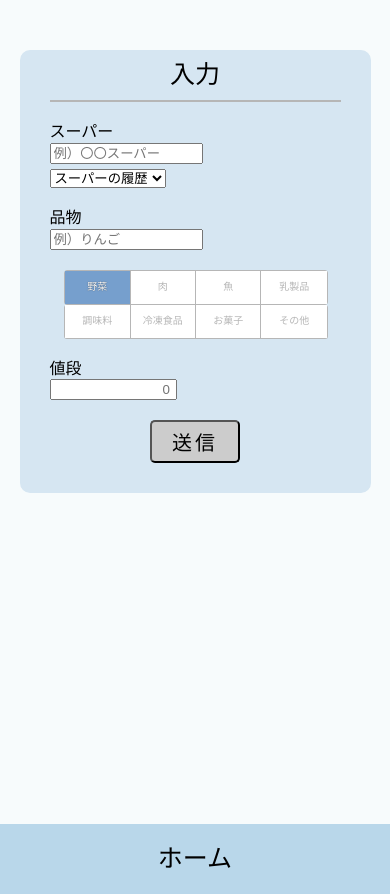
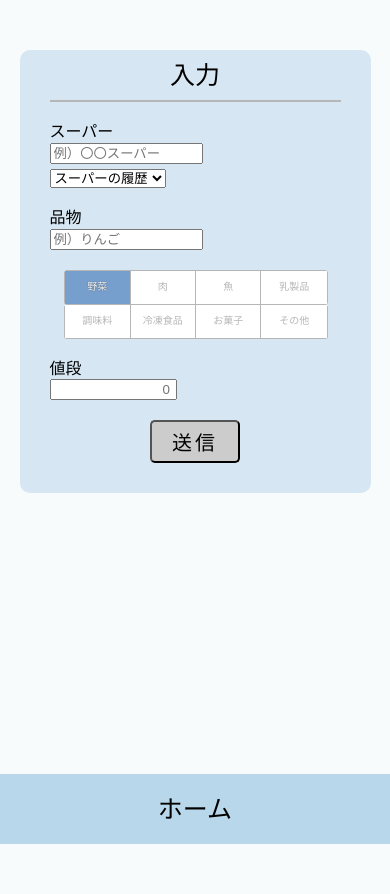
Before and after one commit to chikata1240/sekurabe, a PHP site: page /input.php in a window 390 px wide. After the commit the page ends 844 px from the top, so only its background shows below. Run offline with PHP 8.4, Linux system fonts and the light colour scheme; tables that the repository leaves empty or names only in its code hold one stand-in row (values such as "Sample post"); style sheets or scripts are compiled from the project's sources.

Commit message:
Input_smart.cssのメディアクエリ作成

```diff
--- a/css/input_css/input_smart.css
+++ b/css/input_css/input_smart.css
@@ -1,10 +1,11 @@
+@charset "UTF-8";
+@media screen and (max-width: 520px) {
   body {
     background: #f7fbfc;
     width: 100vw;
-  height: 100vh;
-  position: relative;
+    margin-bottom: 90px;
+    font-family: 'Avenir','Helvetica Neue','Helvetica','Arial','Hiragino Sans','ヒラギノ角ゴシック',YuGothic,'Yu Gothic','メイリオ', Meiryo,'ＭＳ Ｐゴシック','MS PGothic';
   }
-
   body form {
     background: #d6e6f2;
     width: 90%;
@@ -14,7 +15,6 @@ body form {
     -webkit-box-sizing: border-box;
             box-sizing: border-box;
   }
-
   body form .title_box {
     width: 100%;
     height: 50px;
@@ -22,43 +22,34 @@ body form .title_box {
     text-align: center;
     border-bottom: solid 2px #b6b6b6;
   }
-
   body form .title_box p {
     line-height: 50px;
   }
-
   body form .supermarkets_box {
     margin-top: 20px;
   }
-
   body form .supermarkets_box label {
     line-height: 1.3;
   }
-
   body form .supermarkets_box input {
     width: 50%;
     height: 15px;
     margin-bottom: 5px;
   }
-
   body form .name_box {
     margin-top: 20px;
   }
-
   body form .name_box label {
     line-height: 1.3;
   }
-
   body form .name_box input {
     width: 50%;
     height: 15px;
   }
-
   body form .type_box {
     width: 90%;
     margin: 20px auto;
   }
-
   body form .type_box .inline-radio {
     width: 100%;
     display: -webkit-box;
@@ -67,23 +58,19 @@ body form .type_box .inline-radio {
     border-radius: 3px;
     border: 1px solid #b6b6b6;
   }
-
   body form .type_box .inline-radio:last-child {
     border-top: 0;
   }
-
   body form .type_box .inline-radio div {
     position: relative;
     -webkit-box-flex: 1;
         -ms-flex: 1;
             flex: 1;
   }
-
   body form .type_box .inline-radio div input {
     width: 100%;
     height: 30px;
   }
-
   body form .type_box .inline-radio div label {
     position: absolute;
     top: 0;
@@ -106,34 +93,28 @@ body form .type_box .inline-radio div label {
     -webkit-box-sizing: border-box;
             box-sizing: border-box;
   }
-
   body form .type_box .inline-radio div:last-child label {
     border-right: 0;
   }
-
   body form .type_box .inline-radio div input:checked + label {
     background: #769fcd;
     color: #fff;
     text-shadow: 0 0 1px rgba(0, 0, 0, 0.7);
   }
-
   body form .price_box label {
     line-height: 1.3;
   }
-
   body form .price_box input {
     width: 40%;
     height: 15px;
     text-align: right;
     padding-right: 5px;
   }
-
   body form .submit_box {
     width: 100;
     margin-top: 20px;
     text-align: center;
   }
-
   body form .submit_box .submit {
     padding: 5px 20px 5px;
     display: inline-block;
@@ -142,23 +123,21 @@ body form .submit_box .submit {
     border-radius: 5px;
     letter-spacing: 3px;
   }
-
   body footer {
     width: 100%;
     height: 70px;
-  position: absolute;
+    position: fixed;
     bottom: 0;
     background-color: #b9d7ea;
   }
-
   body footer a {
     text-decoration: none;
     color: #000;
   }
-
   body footer a p {
     font-size: 25px;
     line-height: 70px;
     text-align: center;
   }
+}
 /*# sourceMappingURL=input_smart.css.map */
--- a/css/input_css/input_smart.scss
+++ b/css/input_css/input_smart.scss
@@ -1,9 +1,11 @@
-
+@media screen and (max-width:520px)
+{
   body {
     background: #f7fbfc;
     width: 100vw;
-  height: 100vh;
-  position: relative;
+    margin-bottom: 90px;
+    font-family: 'Avenir','Helvetica Neue','Helvetica','Arial','Hiragino Sans','ヒラギノ角ゴシック',YuGothic,'Yu Gothic','メイリオ', Meiryo,'ＭＳ Ｐゴシック','MS PGothic';
+
 
     form {
       background: #d6e6f2;
@@ -131,7 +133,7 @@ body {
     footer{
       width: 100%;
       height: 70px;
-    position: absolute;
+      position: fixed;
       bottom: 0;
       background-color: #b9d7ea;
       a{
@@ -145,3 +147,4 @@ body {
       }
     }// footer
   }// body
+}// メディアクエリ
```
Also changed, not shown: 1 other file. Lines whose indentation alone changed are shown as unchanged.
